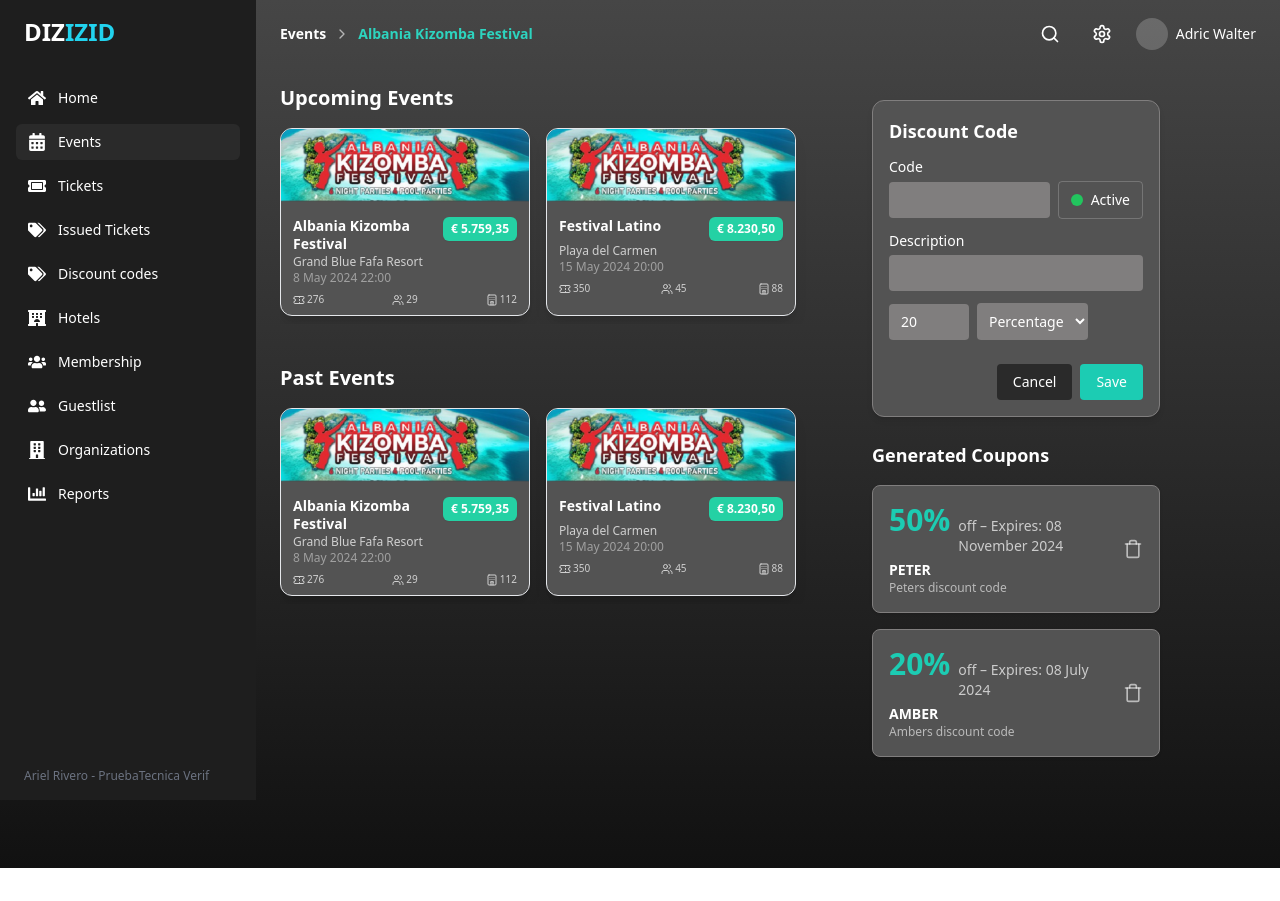
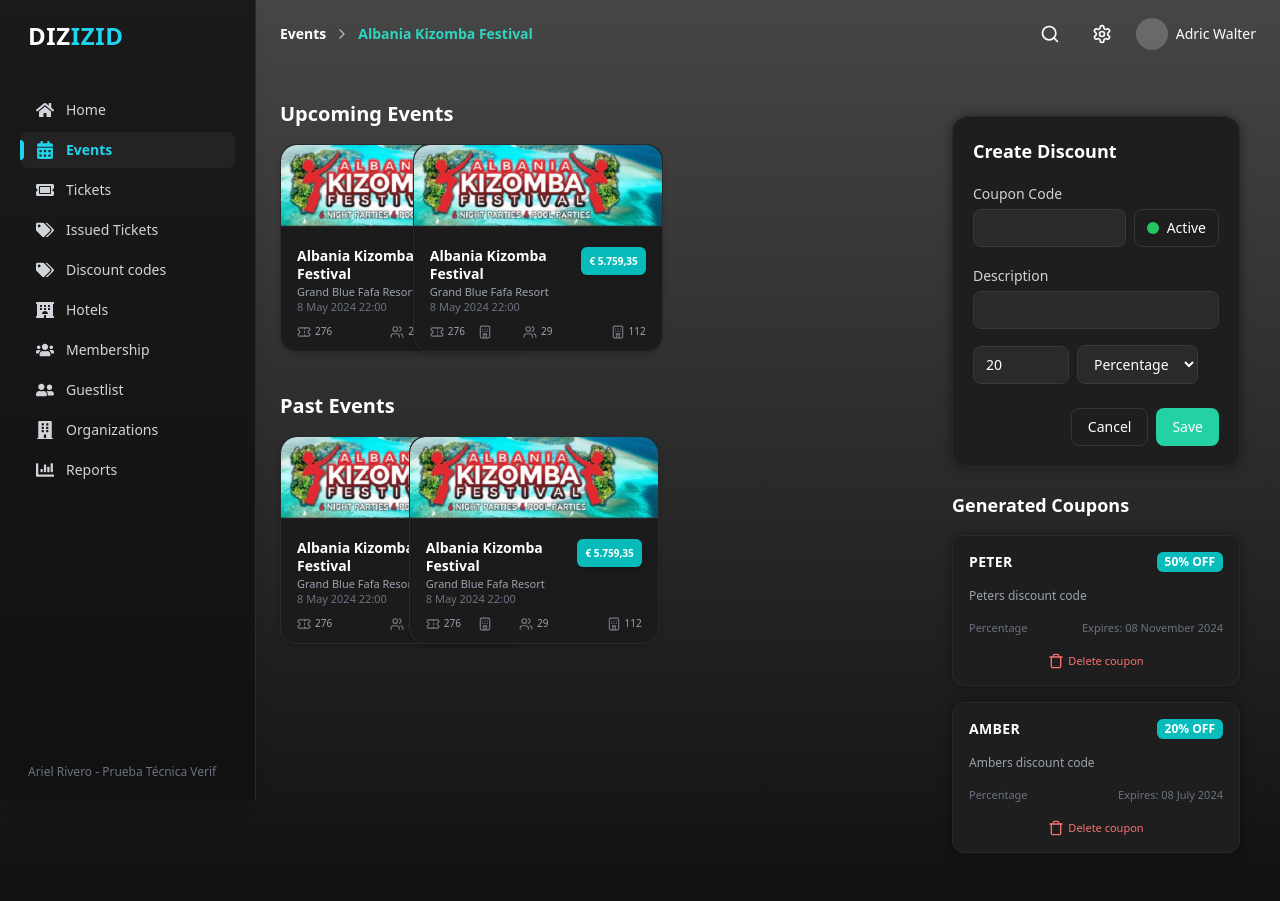
Before and after one commit to 0ariell/TechnicalTest, a React (Vite) app: page / in a window 1280 px wide. Before the commit the page ends 868 px from the top, so only its background shows below. Built offline with nearby package versions, Linux system fonts and the light colour scheme.

Commit message:
upgraded app

```diff
--- a/src/components/Discount/DiscountForm.jsx
+++ b/src/components/Discount/DiscountForm.jsx
@@ -1,5 +1,4 @@
 import { useState } from "react";
-import { Trash2 } from "lucide-react";
 
 const DiscountForm = ({ onAdd }) => {
   const [form, setForm] = useState({
@@ -31,30 +30,29 @@ const DiscountForm = ({ onAdd }) => {
   };
 
   return (
-    <div className="bg-cards border border-borderCard text-white p-4 rounded-xl shadow-md">
-      <h3 className="text-lg font-semibold mb-3">Discount Code</h3>
+    <div className="bg-[#1E1E1E] border border-[#2A2A2A] text-white p-5 rounded-2xl shadow-[0_0_12px_rgba(0,0,0,0.4)] space-y-4 transition-transform duration-300 ease-in-out hover:scale-105">
+      <h3 className="text-lg font-semibold">Create Discount</h3>
 
-      <div className="space-y-3">
-        {/* Code + Botón Active/Inactive */}
-        <div>
-          <label className="block text-sm mb-1">Code</label>
+      {/* Code + Active Toggle */}
+      <div className="space-y-1">
+        <label className="text-sm text-white/80">Coupon Code</label>
         <div className="flex gap-2 items-center">
           <input
             type="text"
-              className="bg-borderCard px-3 py-2 rounded w-full text-sm"
+            className="bg-[#2A2A2A] border border-[#3A3A3A] px-3 py-2 rounded-lg w-full text-sm focus:outline-none focus:ring-1 focus:ring-accent"
             value={form.code}
             onChange={(e) => handleChange("code", e.target.value)}
           />
           <button
             onClick={toggleActive}
-              className="flex items-center gap-2 px-3 py-2 rounded border border-white/20 hover:bg-white/5 transition"
+            className="flex items-center gap-2 px-3 py-2 rounded-lg border border-white/10 hover:bg-white/5 transition"
           >
             <span
               className={`w-3 h-3 rounded-full ${
                 form.active ? "bg-green-500" : "bg-red-500"
               }`}
-              ></span>
-              <span className="text-sm font-medium text-white">
+            />
+            <span className="text-sm font-medium">
               {form.active ? "Active" : "Inactive"}
             </span>
           </button>
@@ -62,28 +60,28 @@ const DiscountForm = ({ onAdd }) => {
       </div>
 
       {/* Description */}
-        <div>
-          <label className="block text-sm mb-1">Description</label>
+      <div className="space-y-1">
+        <label className="text-sm text-white/80">Description</label>
         <input
           type="text"
-            className="bg-borderCard px-3 py-2 rounded w-full text-sm"
+          className="bg-[#2A2A2A] border border-[#3A3A3A] px-3 py-2 rounded-lg w-full text-sm focus:outline-none focus:ring-1 focus:ring-accent"
           value={form.description}
           onChange={(e) => handleChange("description", e.target.value)}
         />
       </div>
 
-        {/* Discount + Type */}
+      {/* Discount & Type */}
       <div className="flex gap-2 items-center">
         <input
           type="number"
           min={1}
           max={100}
-            className="bg-borderCard px-3 py-2 rounded w-20 text-sm"
+          className="bg-[#2A2A2A] border border-[#3A3A3A] px-3 py-2 rounded-lg w-24 text-sm focus:outline-none focus:ring-1 focus:ring-accent"
           value={form.discount}
           onChange={(e) => handleChange("discount", e.target.value)}
         />
         <select
-            className="bg-borderCard px-2 py-2 rounded text-sm"
+          className="bg-[#2A2A2A] border border-[#3A3A3A] px-3 py-2 rounded-lg text-sm focus:outline-none"
           value={form.type}
           onChange={(e) => handleChange("type", e.target.value)}
         >
@@ -91,18 +89,17 @@ const DiscountForm = ({ onAdd }) => {
         </select>
       </div>
 
-        {/* Botones de acción */}
-        <div className="flex justify-end gap-2 pt-3">
-          <button className="bg-[#2A2A2A] text-white text-sm px-4 py-2 rounded">
+      {/* Botones */}
+      <div className="flex justify-end gap-2 pt-2">
+        <button className="text-sm px-4 py-2 rounded-lg border border-white/10 hover:bg-white/5 transition">
           Cancel
         </button>
         <button
           onClick={handleSubmit}
-            className="bg-accent text-white text-sm px-4 py-2 rounded"
+          className="bg-[#24D1A4] hover:bg-[#1cc198] text-sm px-4 py-2 rounded-lg font-medium transition"
         >
           Save
         </button>
-        </div>
       </div>
     </div>
   );
--- a/src/components/Discount/DiscountList.jsx
+++ b/src/components/Discount/DiscountList.jsx
@@ -11,31 +11,32 @@ const DiscountList = ({ coupons, onDelete }) => {
         coupons.map((coupon) => (
           <div
             key={coupon.code}
-            className="bg-cards border border-borderCard rounded-lg p-4 text-white flex justify-between items-center shadow"
+            className="bg-[#1E1E1E] border border-[#2A2A2A] rounded-xl p-4 shadow-[0_0_12px_rgba(0,0,0,0.4)] space-y-4 transition-transform duration-300 ease-in-out hover:scale-105"
           >
-            <div>
-              <div className="flex items-baseline gap-2">
-                <span className="text-3xl font-extrabold text-accent">
-                  {coupon.discount}
-                  {coupon.type === "Percentage" ? "%" : "€"}
-                </span>
-                <span className="text-sm text-white/70 font-medium">
-                  off – Expires: {coupon.expires}
-                </span>
-              </div>
+            <div className="flex items-center justify-between">
+              <h4 className="text-sm font-bold tracking-wide">{coupon.code}</h4>
+              <span className="bg-[cyan]/70 text-white text-xs font-semibold px-2 py-0.5 rounded-md shadow-sm">
+                {coupon.discount}
+                {coupon.type === "Percentage" ? "%" : "€"} OFF
+              </span>
+            </div>
 
-              <h4 className="font-bold text-sm mt-1">{coupon.code}</h4>
-              {coupon.description && (
-                <p className="text-xs text-white/60">{coupon.description}</p>
-              )}
+            {coupon.description && (
+              <p className="text-xs text-gray-400">{coupon.description}</p>
+            )}
+
+            <div className="flex justify-between items-center text-[11px] text-gray-500">
+              <span>{coupon.type}</span>
+              <span>Expires: {coupon.expires}</span>
             </div>
 
             <button
               onClick={() => onDelete(coupon.code)}
-              className="text-white/60 hover:text-red-400"
+              className="mt-2 w-full flex items-center justify-center gap-1 text-[11px] text-red-400 hover:text-red-500 transition"
               title="Delete coupon"
             >
-              <Trash className="w-5 h-5" />
+              <Trash className="w-4 h-4" />
+              Delete coupon
             </button>
           </div>
         ))
--- a/src/components/Event/EventCard.jsx
+++ b/src/components/Event/EventCard.jsx
@@ -2,42 +2,44 @@ import { Ticket, Users, Hotel } from "lucide-react";
 
 const EventCard = ({ event }) => {
   return (
-    <div className="bg-cards border borderCard rounded-xl overflow-hidden shadow-lg text-white max-w-[250px] max-h-[200px]">
+    <div className="bg-[#1B1B1B] border border-[#2A2A2A] rounded-2xl overflow-hidden shadow-md hover:shadow-xl hover:scale-[1.015] transition-all duration-300 text-white w-[250px] max-h-[220px]">
       {/* Imagen superior */}
       <img
         src={event.image}
         alt={event.title}
-        className="w-full h-[80px] object-cover"
+        className="w-full h-[90px] object-cover rounded-t-2xl"
       />
 
       {/* Contenido inferior */}
-      <div className="px-3 py-2 flex flex-col gap-1">
+      <div className="px-4 py-3 flex flex-col gap-1">
         {/* Título y precio alineados */}
         <div className="flex justify-between items-start">
-          <h3 className="text-sm font-semibold leading-tight line-clamp-2">
+          <h3 className="text-sm font-semibold text-white leading-tight line-clamp-2">
             {event.title}
           </h3>
-          <div className="bg-[#24D1A4] text-white text-xs font-bold px-2 py-1 rounded-md shadow-sm whitespace-nowrap">
+            <div className="bg-[cyan]/70 text-white text-[10px] font-bold px-2 py-[9px] rounded-md shadow-md leading-none whitespace-nowrap">
             € {event.price}
           </div>
         </div>
 
         {/* Ubicación y fecha */}
-        <p className="text-xs text-[#D0D0D0] leading-none">{event.location}</p>
-        <p className="text-xs text-[#A0A0A0] leading-none">{event.date}</p>
+        <p className="text-[11px] text-gray-400 leading-none">
+          {event.location}
+        </p>
+        <p className="text-[11px] text-gray-500 leading-none">{event.date}</p>
 
         {/* Stats */}
-        <div className="flex justify-between text-[10px] text-[#D0D0D0] pt-1">
-          <div className="flex items-center gap-[2px]">
-            <Ticket className="w-3 h-3" />
+        <div className="flex justify-between text-[10px] text-gray-400 pt-2">
+          <div className="flex items-center gap-1">
+            <Ticket className="w-3.5 h-3.5 opacity-70" />
             {event.tickets}
           </div>
-          <div className="flex items-center gap-[2px]">
-            <Users className="w-3 h-3" />
+          <div className="flex items-center gap-1">
+            <Users className="w-3.5 h-3.5 opacity-70" />
             {event.guestlist}
           </div>
-          <div className="flex items-center gap-[2px]">
-            <Hotel className="w-3 h-3" />
+          <div className="flex items-center gap-1">
+            <Hotel className="w-3.5 h-3.5 opacity-70" />
             {event.hotel}
           </div>
         </div>
--- a/src/components/Layout/Sidebar.jsx
+++ b/src/components/Layout/Sidebar.jsx
@@ -9,10 +9,9 @@ import {
   FaUserFriends,
   FaBuilding,
   FaChartBar,
-  FaTimes,
 } from "react-icons/fa";
 
-const Sidebar = ({ isOpen, onClose }) => {
+const Sidebar = () => {
   const [activeItem, setActiveItem] = useState("Events");
 
   const menuItems = [
@@ -29,28 +28,13 @@ const Sidebar = ({ isOpen, onClose }) => {
   ];
 
   return (
-    <aside
-      className={`bg-[#1E1E1E] text-white fixed md:static top-0 left-0 w-64 z-40 p-4 transition-transform duration-300 flex flex-col h-screen ${
-        isOpen ? "translate-x-0" : "-translate-x-full"
-      } md:translate-x-0`}
-    >
-      {/* Mobile header con botón cerrar */}
-      <div className="flex justify-between items-center md:hidden mb-6">
-        <h1 className="text-2xl font-bold pl-2 text-cyan-400">
-          <span className="text-white">DIZ</span>IZID
-        </h1>
-        <button onClick={onClose} className="text-white text-2xl">
-          <FaTimes />
-        </button>
-      </div>
-
-      {/* Título desktop */}
-      <h1 className="hidden md:block text-2xl font-bold mb-8 pl-2 text-cyan-400">
+    <aside className="sticky top-0 h-screen w-64 shrink-0 bg-gradient-to-b from-[#1A1A1A] to-[#111] text-white p-5 flex flex-col justify-between shadow-lg border-r border-[#2A2A2A]">
+      <div>
+        <h1 className="text-2xl font-bold mb-10 pl-2 tracking-wide text-cyan-400">
           <span className="text-white">DIZ</span>IZID
         </h1>
 
-      {/* Contenido navegable que crece para empujar footer */}
-      <nav className="space-y-2 flex-grow overflow-y-auto">
+        <nav className="flex flex-col gap-1">
           {menuItems.map((item) => (
             <SidebarItem
               key={item.label}
@@ -61,10 +45,10 @@ const Sidebar = ({ isOpen, onClose }) => {
             />
           ))}
         </nav>
+      </div>
 
-      {/* Footer siempre pegado al fondo */}
-      <div className="text-xs text-gray-500 pl-2 mt-auto">
-        Ariel Rivero - PruebaTecnica Verif
+      <div className="text-xs text-gray-500 pl-2">
+        Ariel Rivero - Prueba Técnica Verif
       </div>
     </aside>
   );
@@ -72,13 +56,25 @@ const Sidebar = ({ isOpen, onClose }) => {
 
 const SidebarItem = ({ icon, label, active, onClick }) => (
   <div
-    className={`flex items-center gap-3 px-3 py-2 rounded-md cursor-pointer hover:bg-gray-700 transition-colors ${
-      active ? "bg-[#2A2A2A]" : ""
+    className={`group flex items-center gap-3 px-4 py-2 rounded-lg cursor-pointer transition-all duration-200 relative ${
+      active
+        ? "bg-[#232323] text-cyan-400 font-semibold"
+        : "hover:bg-[#2E2E2E] text-gray-300"
     }`}
     onClick={onClick}
   >
-    <span className="text-lg">{icon}</span>
-    <span className="text-sm font-medium">{label}</span>
+    <span
+      className={`text-lg transition-colors ${
+        active ? "text-cyan-400" : "group-hover:text-white"
+      }`}
+    >
+      {icon}
+    </span>
+    <span className="text-sm">{label}</span>
+
+    {active && (
+      <div className="absolute left-0 top-1/2 -translate-y-1/2 h-5 w-1 bg-cyan-400 rounded-r-md"></div>
+    )}
   </div>
 );
 
--- a/src/hooks/useEvents.js
+++ /dev/null
@@ -1,41 +0,0 @@
-import axios from "axios";
-import { useEffect, useState } from "react";
-
-const useEventById = (id) => {
-  const [event, setEvent] = useState(null);
-  const [loading, setLoading] = useState(true);
-  const [error, setError] = useState(null);
-
-  useEffect(() => {
-    //Fetching
-    const fetchEvent = async () => {
-      try {
-        const res = await axios.get(
-          `https://eventflairs-apidev.azurewebsites.net/api/Event/Get/${id}`,
-          {
-            //Header de Swagger (think)
-            headers: {
-              Accept: "text/plain",
-            },
-          }
-        );
-
-        console.log("Full Response:", res);
-        setEvent(res.data.PayLoad || res.data.payLoad || null);
-      } catch (err) {
-        console.error("Error fetching event:", err);
-        setError(err);
-      } finally {
-        setLoading(false);
-      }
-    };
-
-    if (id) fetchEvent();
-  }, [id]);
-
-//Props usables
-
-  return { event, loading, error };
-};
-
-export default useEventById;
--- a/src/index.css
+++ b/src/index.css
@@ -8,9 +8,7 @@
     background: linear-gradient(to bottom, #464646, #111111);
   }
 
-  h1,
-  h2,
-  h3 {
+  h1, h2, h3 {
     @apply text-white font-semibold;
   }
 
@@ -18,11 +16,3 @@
     @apply text-dark-text;
   }
 }
-
-.scrollbar-hide::-webkit-scrollbar {
-  display: none;
-}
-.scrollbar-hide {
-  -ms-overflow-style: none;
-  scrollbar-width: none;
-}
--- a/src/pages/MainContent.jsx
+++ b/src/pages/MainContent.jsx
@@ -1,6 +1,3 @@
-import { useState } from "react";
-import { FaBars } from "react-icons/fa";
-import Sidebar from "../components/Layout/Sidebar";
 import EventCard from "../components/Event/EventCard";
 import DiscountSection from "../components/Discount/DiscountSection";
 
@@ -16,79 +13,50 @@ const events = [
     image: "/img/eventoIMG.png",
   },
   {
-    title: "Festival Latino",
-    location: "Playa del Carmen",
-    date: "15 May 2024 20:00",
-    tickets: 350,
-    guestlist: 45,
-    hotel: 88,
-    price: "8.230,50",
+    title: "Albania Kizomba Festival",
+    location: "Grand Blue Fafa Resort",
+    date: "8 May 2024 22:00",
+    tickets: 276,
+    guestlist: 29,
+    hotel: 112,
+    price: "5.759,35",
     image: "/img/eventoIMG.png",
   },
 ];
 
 const MainContent = () => {
-  const [sidebarOpen, setSidebarOpen] = useState(false);
-
   return (
-    <div
-      className="flex relative bg-gradient-to-b from-neutral to-black-800
- min-h-screen"
-    >
-      {/* Sidebar SOLO visible en mobile */}
-      {sidebarOpen && (
-        <div className="fixed inset-0 z-50 md:hidden">
-          <Sidebar isOpen={sidebarOpen} onClose={() => setSidebarOpen(false)} />
-        </div>
-      )}
-
-      {/* Contenido principal */}
-      <div className="flex-1">
-        {/* Botón de menú hamburguesa solo en mobile */}
-        <div className="md:hidden p-4">
-          <button
-            className="text-white text-2xl"
-            onClick={() => setSidebarOpen(true)}
-          >
-            <FaBars />
-          </button>
-        </div>
-
-        {/* Layout principal responsive */}
-        <main className="px-6 py-4 flex flex-col md:flex-row md:items-start gap-6">
-          {/* Columna izquierda: Eventos */}
-          <div className="flex-grow flex flex-col gap-10 md:pr-4">
+    <main className="flex w-full flex-col xl:flex-row gap-6 px-6 py-8">
+      {/* Contenedor izquierdo: todos los eventos */}
+      <div className="flex-1 flex flex-col gap-10">
         {/* Upcoming Events */}
-            <section>
+        <div>
           <h2 className="text-xl font-semibold text-white mb-4">
             Upcoming Events
           </h2>
-              <div className="flex gap-4 overflow-x-auto pb-2">
+          <div className="grid grid-cols-2 gap-x-8 gap-y-2 sm:grid-cols-3 md:grid-cols-4 lg:grid-cols-5">
             {events.map((event, index) => (
               <EventCard key={`upcoming-${index}`} event={event} />
             ))}
           </div>
-            </section>
+        </div>
 
         {/* Past Events */}
-            <section>
-              <h2 className="text-xl font-semibold text-white mb-4">
-                Past Events
-              </h2>
-              <div className="flex gap-4 overflow-x-auto pb-2">
+        <div>
+          <h2 className="text-xl font-semibold text-white mb-4">Past Events</h2>
+          <div className="grid grid-cols-2 gap-x-3 gap-y-2 sm:grid-cols-3 md:grid-cols-4 lg:grid-cols-5">
             {events.map((event, index) => (
               <EventCard key={`past-${index}`} event={event} />
             ))}
           </div>
-            </section>
+        </div>
       </div>
 
-          <aside className="md:w-[320px] xl:w-[400px]">
+      {/* Columna derecha: Cupones */}
+      <div className="w-full xl:w-[320px] shrink-0">
         <DiscountSection />
-          </aside>
+      </div>
     </main>
-      </div>
-    </div>
   );
 };
 
```
Lines whose indentation alone changed are shown as unchanged.
